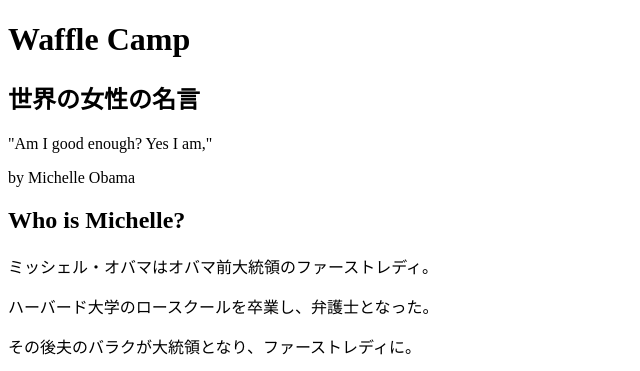
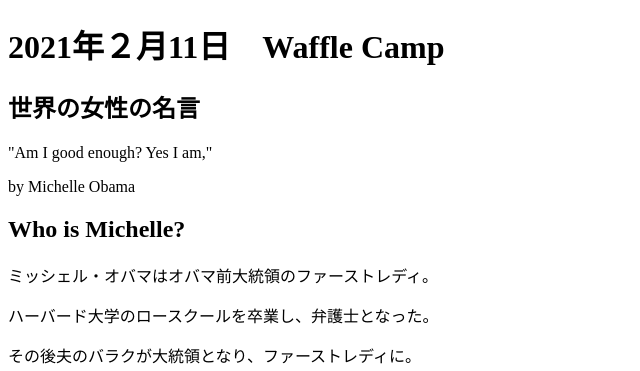
Before and after one commit to mibayuki/mibayuki.github.io, a plain HTML site: page index.html in a window 1280 px wide. Shown: the top 371 px of the page, without its empty margins (0-640 px from the left). Drawn offline with Linux system fonts and the light colour scheme.

Commit message:
Add files via upload

```diff
--- a/index.html
+++ b/index.html
@@ -8,7 +8,7 @@
 </head>
 
 <body>
-  <h1>Waffle Camp</h1>
+  <h1>2021年２月11日　Waffle Camp</h1>
   <div class="div1">
     <h2>世界の女性の名言</h2>
     <p>"Am I good enough? Yes I am,"</p>
```
